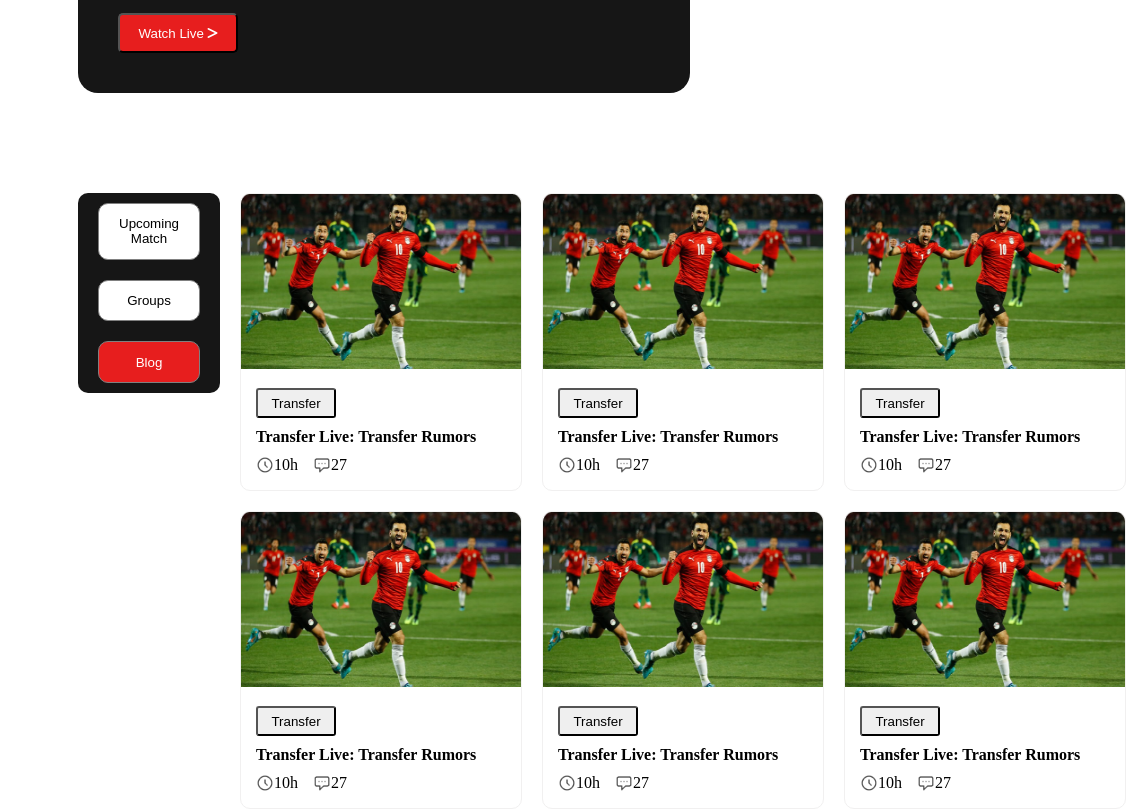
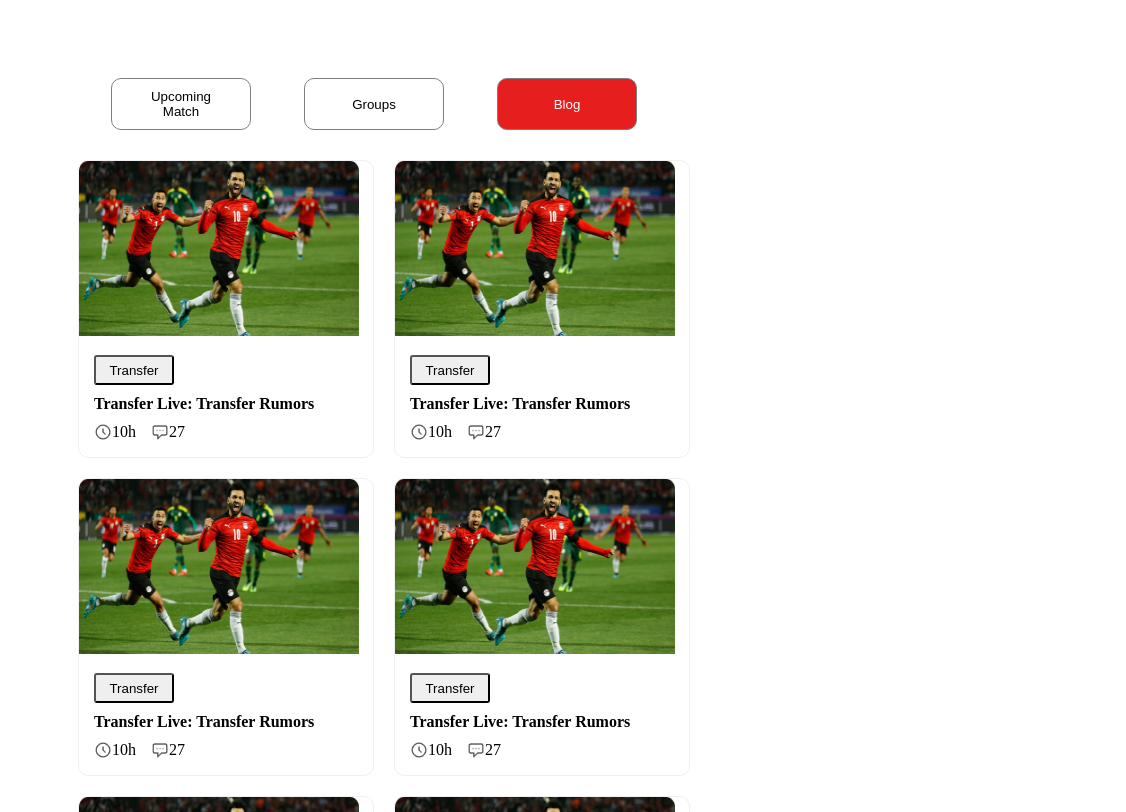
Before and after one commit to mdelwarhossain/world-cup, a plain HTML site: page world-cup-main/index.html in a window 768 px wide. Shown: the part 536-1348 px from the top of the page, 1126 px wide, since content can reach past the window. Drawn offline with Linux system fonts and the light colour scheme.

Commit message:
responsive for tablet added

```diff
--- a/world-cup-main/style.css
+++ b/world-cup-main/style.css
@@ -177,3 +177,35 @@ margin-right: 0px;
         height: auto;
     }
 }
+@media only screen and (min-width: 577px) and (max-width: 992px){
+    .main-body{
+        display: flex;
+        flex-direction: column;
+    }
+    .heading h1{
+        font-size: 22px;
+        margin-top: 50px;
+    }
+    .navigation{
+        background-color: transparent;
+        display: flex;
+        justify-content: space-evenly;
+        width: auto;
+        height: auto;
+    }
+    .nav-btn{
+        width: 140px;
+        margin-bottom: 30px;
+    }
+    .blogs-container{
+        display: grid;
+        grid-template-columns: repeat(2, 1fr);
+    }
+    .nav-footer{
+        flex-wrap: wrap;
+        font-size: 1.5em;
+    }
+    .footer{
+        height: auto;
+    }
+}
```
